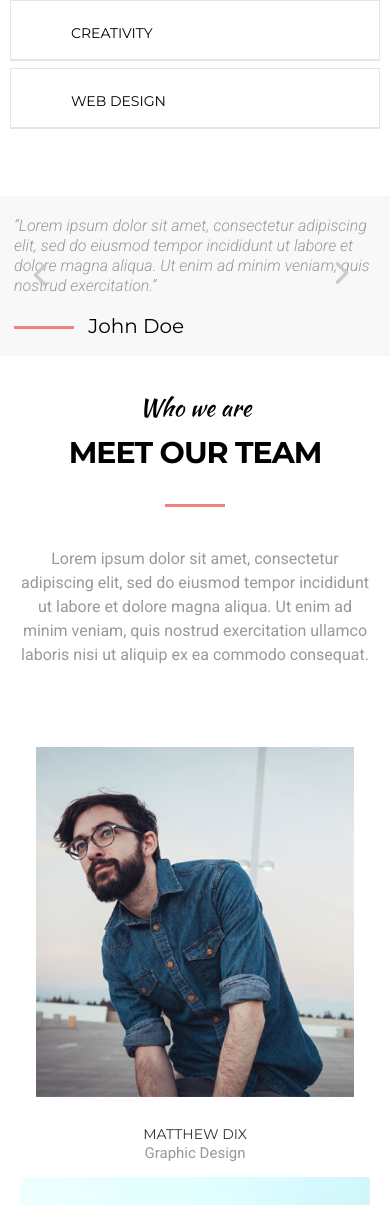
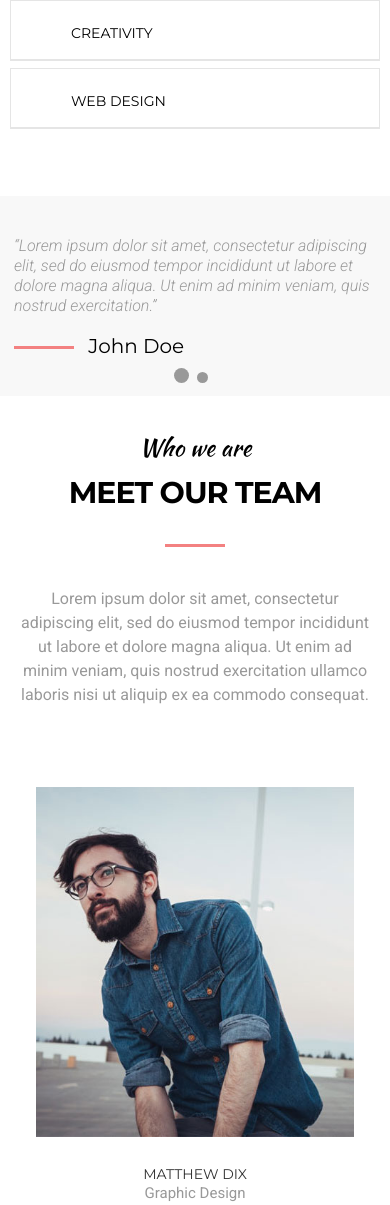
Before and after one commit to AndreyDorodnev/MoGo-site-template, a website: page index.html in a window 390 px wide. Shown: the part 4357-5562 px from the top of the page. Drawn offline with nearby package versions, Linux system fonts and the light colour scheme; files that its build step writes are made by us from their sources; files whose address does not match are found by name.

Commit message:
carousel adaptive styling

```diff
--- a/js/carousel.js
+++ b/js/carousel.js
@@ -9,14 +9,15 @@ $(document).ready(function(){
         0:{
             items:1,
             loop:true,
+            dots:true,
+            nav:false
+        },
+        870:{
+            items:1,
+            loop:true,
             dots:false,
             nav:true
-        },
-        // 1024:{
-        //     items:1,
-        //     dots:true,
-        //     nav:true
-        // },
+        }
     }
 });
 });
--- a/scss/blocks/quotes.scss
+++ b/scss/blocks/quotes.scss
@@ -11,7 +11,6 @@
         svg{
             fill: $mint;
             width: 368px;
-            // height: 200px;
             margin-right: 58px;
         }
         .quote-text{
@@ -77,7 +76,7 @@
     .quotes{
         padding: 0 14px;
         .quote{
-            padding: 20px 0;
+            padding: 40px 0;
             svg{
                 display: none;
             }
--- a/scss/carouselNav.scss
+++ b/scss/carouselNav.scss
@@ -1,4 +1,3 @@
-// .quotes{
 .owl-carousel{
     .owl-nav{
         .owl-prev, .owl-next {
@@ -19,5 +18,39 @@
 
         }
     }
+    .owl-dots{
+        width: 100%;
+        margin: 0 auto;
+        position: absolute;
+        text-align: center;
+        top: auto;
+        bottom: 10px;
+        .owl-dot{
+            width: 11px;
+            height: 11px;
+            border-radius: 50%;
+            background-color: $grey;
+            box-sizing: border-box;
+            cursor: pointer;
+            margin-right: 8px;
         }
-// }
+        .active{
+            width: 15px;
+            height: 15px;
+        }
+    }
+}
+
+
+@media(max-width:1700px){
+    .owl-carousel{
+        .owl-nav{
+            .owl-next{
+                transform: translate(20px,-14px);
+            }
+            .owl-prev{
+                transform: rotate(180deg) translateY(12px) translateX(30px);
+            }
+        }
+    }
+}
```
Lines whose indentation alone changed are shown as unchanged.
